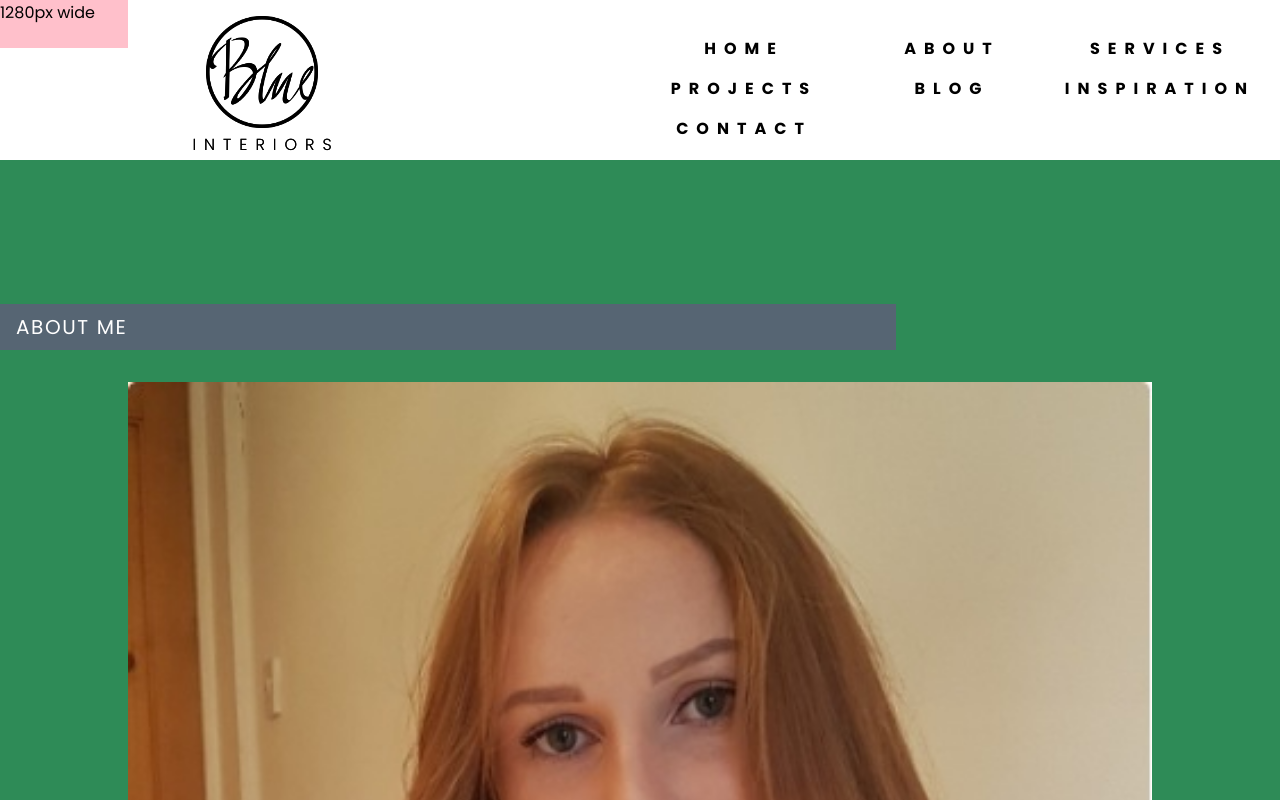
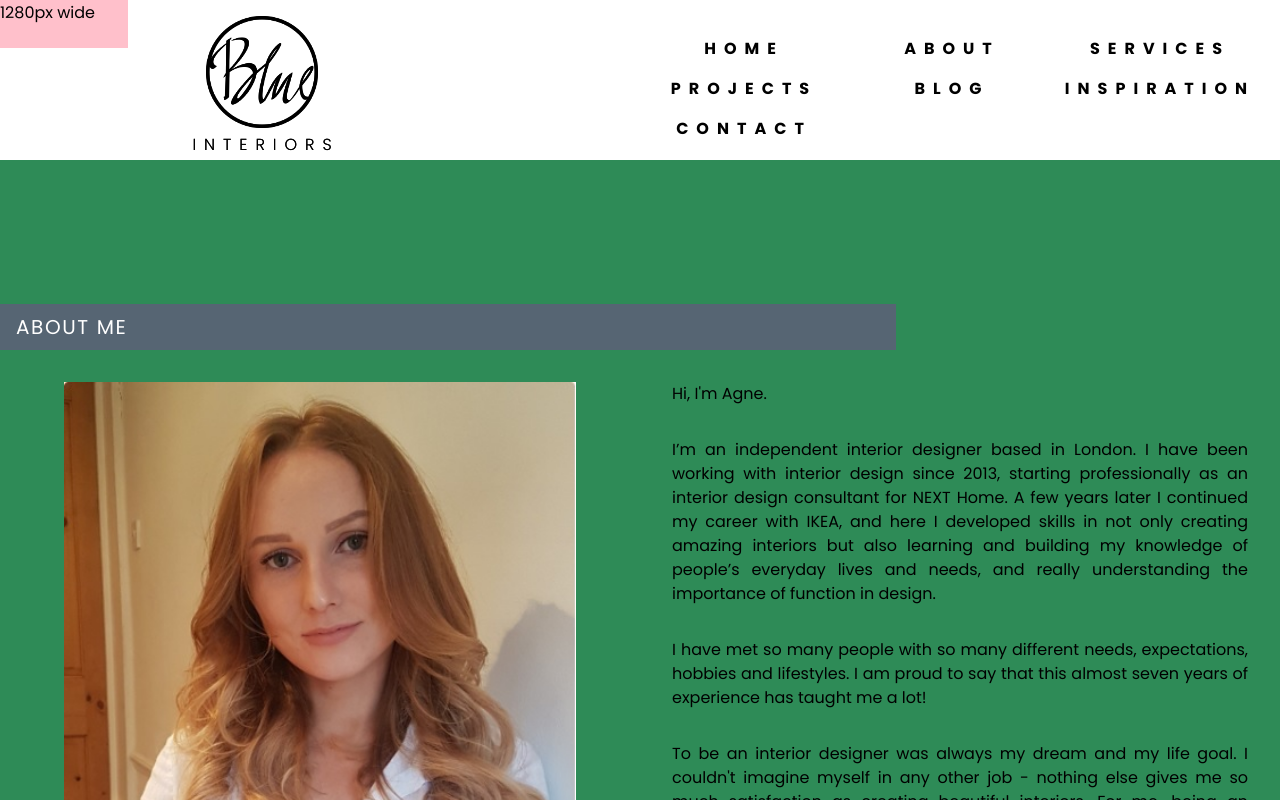
Before and after one commit to m87wheeler/blue-interiors-june-20, a React (Create React App) app: page /about in a window 1280 px wide. Built offline with nearby package versions, Linux system fonts and the light colour scheme; no server answers; a web font is replaced by a local one.

Commit message:
Update 'About'css
Update styling for About on desktop to grid

```diff
--- a/src/pages/About.js
+++ b/src/pages/About.js
@@ -2,19 +2,30 @@
 import React from "react"
 import styled from "styled-components"
 
-// Page Imports
-
-// Component Imports
 import PageWrapper from "../components/PageWrapper"
 import PageHeader from "../components/PageHeader"
+import portraitImage from "../assets/images/hero-images/portrait-image.jpg"
 
-// Asset Imports
-import portraitImage from "../assets/images/hero-images/portrait-image.jpg"
+const AboutPageContainer = styled.div`
+  display: flex;
+  flex-direction: column;
+
+  @media (min-width: 800px) {
+    display: grid;
+    grid-template-columns: 1fr 1fr;
+    grid-template-rows: repeat(9, auto);
+  }
+`
 
 const PortraitImage = styled.img`
   width: 80%;
   height: auto;
   margin: 0 10% 3rem;
+
+  @media (min-width: 800px) {
+    grid-column: 1 / span 1;
+    grid-row: 1 / span 9;
+  }
 `
 
 const AboutParagraph = styled.p`
@@ -22,29 +33,27 @@ const AboutParagraph = styled.p`
   margin: 0 5% 2rem;
   line-height: 1.5rem;
   text-align: justify;
+
+  @media (min-width: 800px) {
+    grid-column: 2 / span 1;
+  }
 `
 
 const About = props => {
   return (
     <PageWrapper>
       <PageHeader text="About Me" />
+      <AboutPageContainer>
         <PortraitImage src={portraitImage} alt="Interior Designer" />
-      <AboutParagraph
-        style={{
-          fontSize: "1.5rem",
-          color: "var(--primary)",
-        }}
-      >
-        Hi, I'm Agne.
-      </AboutParagraph>
+        <AboutParagraph>Hi, I'm Agne.</AboutParagraph>
 
         <AboutParagraph>
           I’m an independent interior designer based in London. I have been
           working with interior design since 2013, starting professionally as an
-        interior design consultant for NEXT Home. A few years later I continued
-        my career with IKEA, and here I developed skills in not only creating
-        amazing interiors but also learning and building my knowledge of
-        people’s everyday lives and needs, and really understanding the
+          interior design consultant for NEXT Home. A few years later I
+          continued my career with IKEA, and here I developed skills in not only
+          creating amazing interiors but also learning and building my knowledge
+          of people’s everyday lives and needs, and really understanding the
           importance of function in design.
         </AboutParagraph>
 
@@ -56,25 +65,25 @@ const About = props => {
 
         <AboutParagraph>
           To be an interior designer was always my dream and my life goal. I
-        couldn't imagine myself in any other job - nothing else gives me so much
-        satisfaction as creating beautiful interiors. For me, being an interior
-        designer isn’t just a job. It’s a lifestyle.
+          couldn't imagine myself in any other job - nothing else gives me so
+          much satisfaction as creating beautiful interiors. For me, being an
+          interior designer isn’t just a job. It’s a lifestyle.
         </AboutParagraph>
 
         <AboutParagraph>
           My imagination works overtime and ideas are always running through my
           head. The best thing about my everyday life is that I get to do what I
-        love the most and I can share it with people, I can educate them on the
-        joys of a beautiful and functional interior, and can lead them to the
-        final stage of their perfect homes.
+          love the most and I can share it with people, I can educate them on
+          the joys of a beautiful and functional interior, and can lead them to
+          the final stage of their perfect homes.
         </AboutParagraph>
 
         <AboutParagraph>
           I take my job very seriously as I understand the big step it can be to
-        welcome a new person into your home and share your lifestyle with them.
-        That being said, I always feel like I am a part of the family whilst we
-        are working on the project, where everybody in the home has a special
-        say in what they would like their home to be to them.
+          welcome a new person into your home and share your lifestyle with
+          them. That being said, I always feel like I am a part of the family
+          whilst we are working on the project, where everybody in the home has
+          a special say in what they would like their home to be to them.
         </AboutParagraph>
 
         <AboutParagraph>
@@ -84,11 +93,11 @@ const About = props => {
         </AboutParagraph>
 
         <AboutParagraph>
-        My goal is to create the interior that satisfies not just your eyes, but
-        your everyday life as well. I want to see my final product as
-        perfection. I want to know that you’re excited to go back home, not just
-        after your hard working day but also after an amazing holiday or simply
-        a day out.
+          My goal is to create the interior that satisfies not just your eyes,
+          but your everyday life as well. I want to see my final product as
+          perfection. I want to know that you’re excited to go back home, not
+          just after your hard working day but also after an amazing holiday or
+          simply a day out.
         </AboutParagraph>
 
         <AboutParagraph>
@@ -96,6 +105,7 @@ const About = props => {
           your home. I want your home to be the most comfortable place in your
           life.
         </AboutParagraph>
+      </AboutPageContainer>
     </PageWrapper>
   )
 }
--- a/src/pages/Home.js
+++ b/src/pages/Home.js
@@ -1,4 +1,5 @@
 import React, { useState, useEffect } from "react"
+import { Link } from "react-router-dom"
 import styled from "styled-components"
 
 import LandingPage from "../components/LandingPage"
@@ -8,8 +9,7 @@ import FlipTile from "../components/FlipTile"
 const HomeContainer = styled.div`
   width: 100%;
   min-height: 200vh;
-  @media (min-width: 600px) {
-  }
+
   @media (min-width: 800px) {
     padding: 0 15%;
   }
@@ -61,6 +61,7 @@ const Home = props => {
 
   const loadProjectPostData = () => {
     return projectData.map(post => (
+      <Link to="">
         <FlipTile
           key={post.slug}
           title={post.title}
@@ -69,6 +70,7 @@ const Home = props => {
           postImg={post.metadata.post_thumbnail.imgix_url}
           backgroundImg={post.metadata.post_mood_image.imgix_url}
         />
+      </Link>
     ))
   }
 
```
Lines whose indentation alone changed are shown as unchanged.
